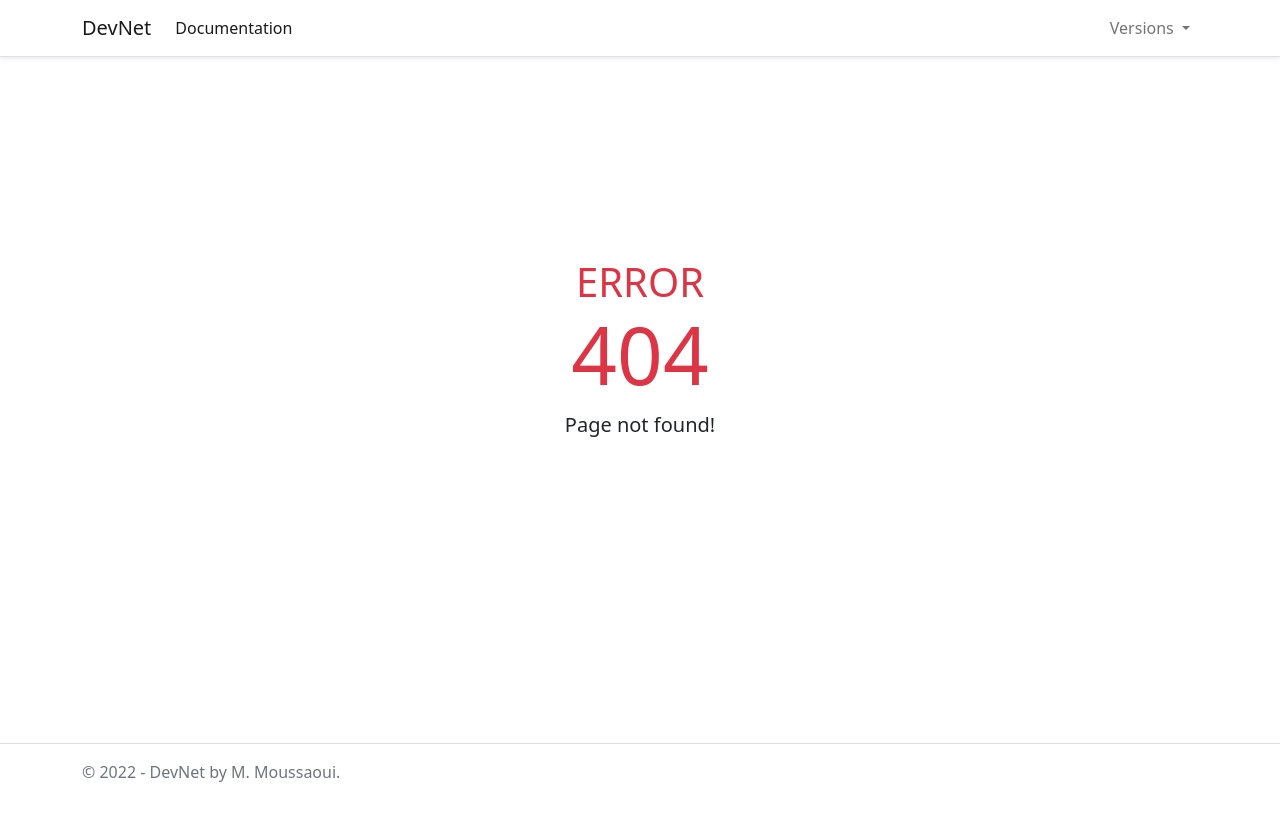
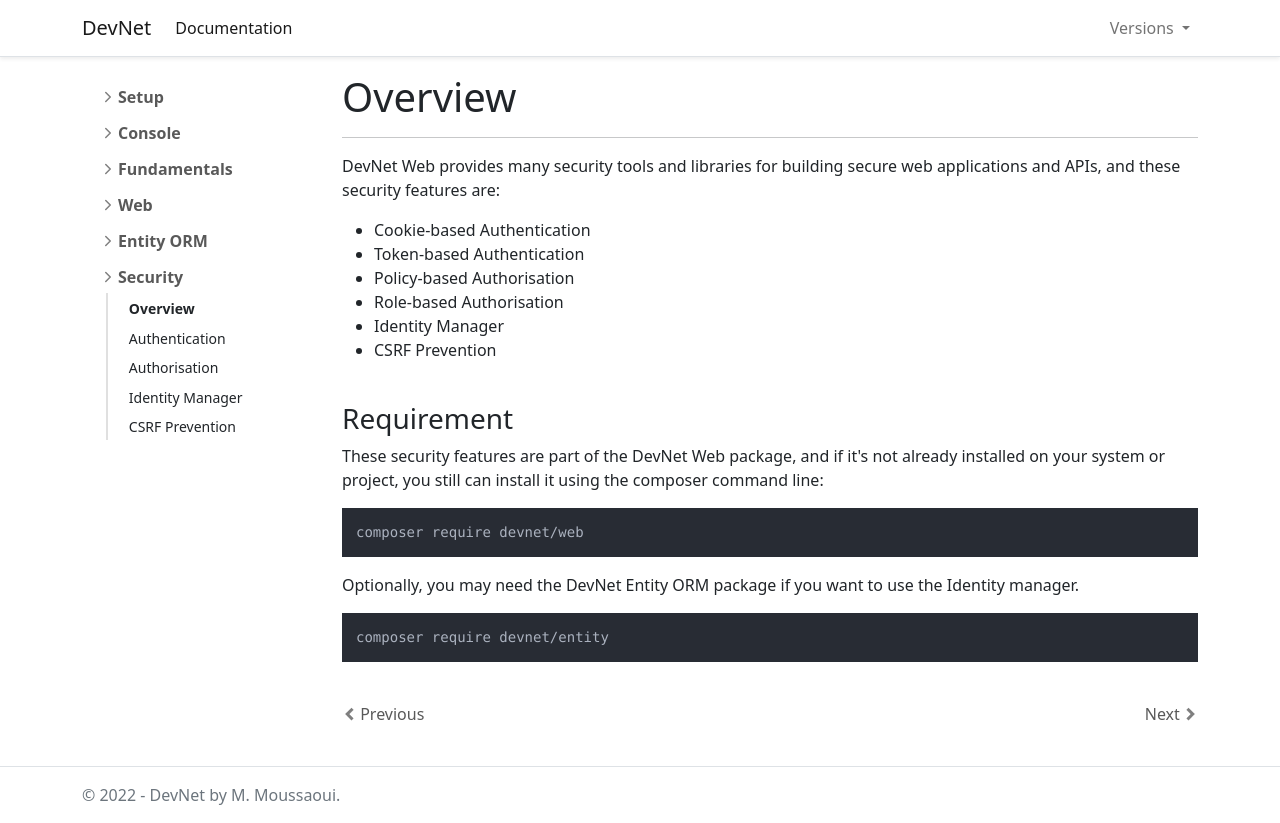
Before and after one commit to DevNet-Framework/devnet-framework.github.io, an Angular app: page /docs/security/overview in a window 1280 px wide. Before the commit this address had no page. Before the commit the page ends 800 px from the top, so only its background shows below. Built offline with nearby package versions, Linux system fonts and the light colour scheme.

Commit message:
create security/overview component

```diff
--- /dev/null
+++ b/src/app/security/overview/overview.component.html
@@ -0,0 +1,48 @@
+<div class="container pt-3">
+   <div class="row">
+      <div id="sidebar" style="width: 260px;">
+         <app-sidebar></app-sidebar>
+      </div>
+      <div id="content" class="flex-grow-1" style="width: 400px;">
+         <article>
+            <h1>Overview</h1>
+            <hr>
+            <p>
+               DevNet Web provides many security tools and libraries for building secure web applications and APIs, and these security features are:
+            </p>
+            <ul>
+               <li>Cookie-based Authentication</li>
+               <li>Token-based Authentication</li>
+               <li>Policy-based Authorisation</li>
+               <li>Role-based Authorisation</li>
+               <li>Identity Manager</li>
+               <li>CSRF Prevention</li>
+            </ul>
+            <br>
+            <h3>Requirement</h3>
+            <p>
+               These security features are part of the DevNet Web package, and if it's not already installed on your system or project, you still can install it using the composer command line:
+            </p>
+            <pre><code class="language-shell">composer require devnet/web</code></pre>
+            <p>
+               Optionally, you may need the DevNet Entity ORM package if you want to use the Identity manager.
+            </p>
+            <pre><code class="language-shell">composer require devnet/entity</code></pre>
+         </article>
+         <nav class="no-print" aria-label="Page navigation">
+            <ul class="nav-page">
+               <li class="nav-page-item">
+                  <a class="nav-page-link" routerLink="/docs/entity/migrations">
+                     <i class="chevron left"></i> Previous
+                  </a>
+               </li>
+               <li class="nav-page-item">
+                  <a class="nav-page-link" routerLink="/docs/security/authentication">
+                     Next <i class="chevron right"></i>
+                  </a>
+               </li>
+            </ul>
+         </nav>
+      </div>
+   </div>
+</div>
--- /dev/null
+++ b/src/app/security/overview/overview.component.ts
@@ -0,0 +1,17 @@
+import { Component, OnInit } from '@angular/core';
+import hljs from 'highlight.js/lib/common';
+
+@Component({
+  selector: 'security-overview',
+  templateUrl: './overview.component.html',
+  styleUrls: ['./overview.component.css']
+})
+export class OverviewComponent implements OnInit {
+
+  constructor() { }
+
+  ngOnInit(): void {
+    hljs.highlightAll();
+  }
+
+}
--- a/src/app/security/security-routing.module.ts
+++ b/src/app/security/security-routing.module.ts
@@ -1,7 +1,11 @@
 import { NgModule } from '@angular/core';
 import { RouterModule, Routes } from '@angular/router';
+import { OverviewComponent } from './overview/overview.component';
 
-const routes: Routes = [];
+const routes: Routes = [
+  { path: 'docs/security/overview', component: OverviewComponent },
+  { path: 'docs/security', redirectTo: 'docs/security/overview', pathMatch: 'full' }
+];
 
 @NgModule({
   imports: [RouterModule.forChild(routes)],
--- a/src/app/security/security.module.ts
+++ b/src/app/security/security.module.ts
@@ -2,9 +2,12 @@ import { NgModule } from '@angular/core';
 import { CommonModule } from '@angular/common';
 import { SecurityRoutingModule } from './security-routing.module';
 import { SharedModule } from '../shared/shared.module';
+import { OverviewComponent } from './overview/overview.component';
 
 @NgModule({
-  declarations: [],
+  declarations: [
+    OverviewComponent
+  ],
   imports: [
     CommonModule,
     SecurityRoutingModule,
--- a/src/app/shared/sidebar/sidebar.component.html
+++ b/src/app/shared/sidebar/sidebar.component.html
@@ -82,10 +82,10 @@
          <div class="collapse" id="security-collapse" data-bs-parent="#menu" routerLinkActive="show">
             <ul class="btn-toggle-nav list-unstyled fw-normal pb-1 small">
                <li><a class="link-dark d-inline-flex text-decoration-none rounded" routerLink="/docs/security/overview" routerLinkActive="fw-bold">Overview</a></li>
-               <li><a class="link-dark d-inline-flex text-decoration-none rounded" routerLink="/docs/security/antiforgery" routerLinkActive="fw-bold">Antiforgery</a></li>
                <li><a class="link-dark d-inline-flex text-decoration-none rounded" routerLink="/docs/security/authentication" routerLinkActive="fw-bold">Authentication</a></li>
                <li><a class="link-dark d-inline-flex text-decoration-none rounded" routerLink="/docs/security/authorisation" routerLinkActive="fw-bold">Authorisation</a></li>
                <li><a class="link-dark d-inline-flex text-decoration-none rounded" routerLink="/docs/security/identity" routerLinkActive="fw-bold">Identity Manager</a></li>
+               <li><a class="link-dark d-inline-flex text-decoration-none rounded" routerLink="/docs/security/antiforgery" routerLinkActive="fw-bold">CSRF Prevention</a></li>
             </ul>
          </div>
       </li>
```
Also changed, not shown: src/app/security/overview/overview.component.css (added), 1 other file (tests, documents, lock files or other folders).
